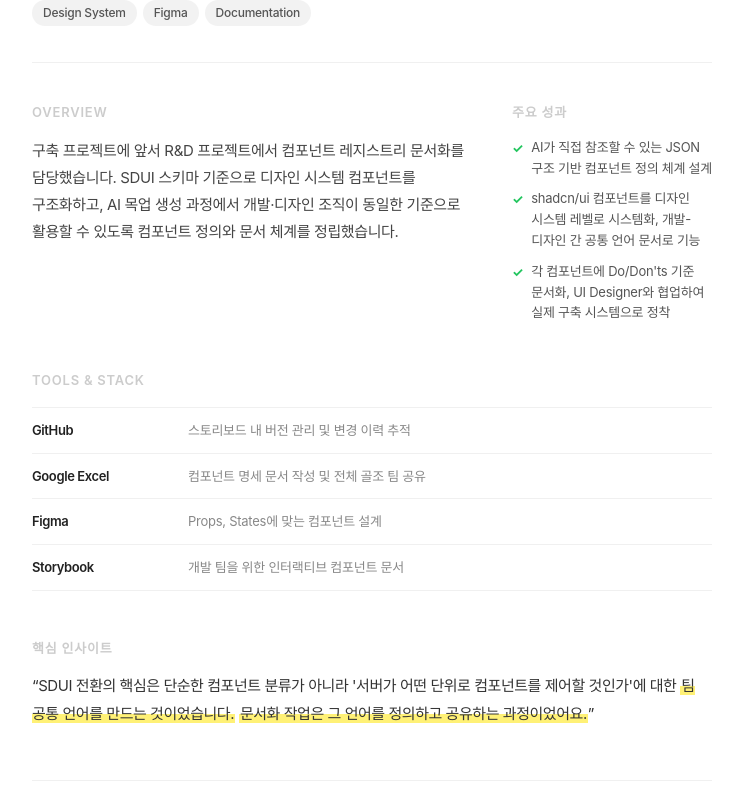
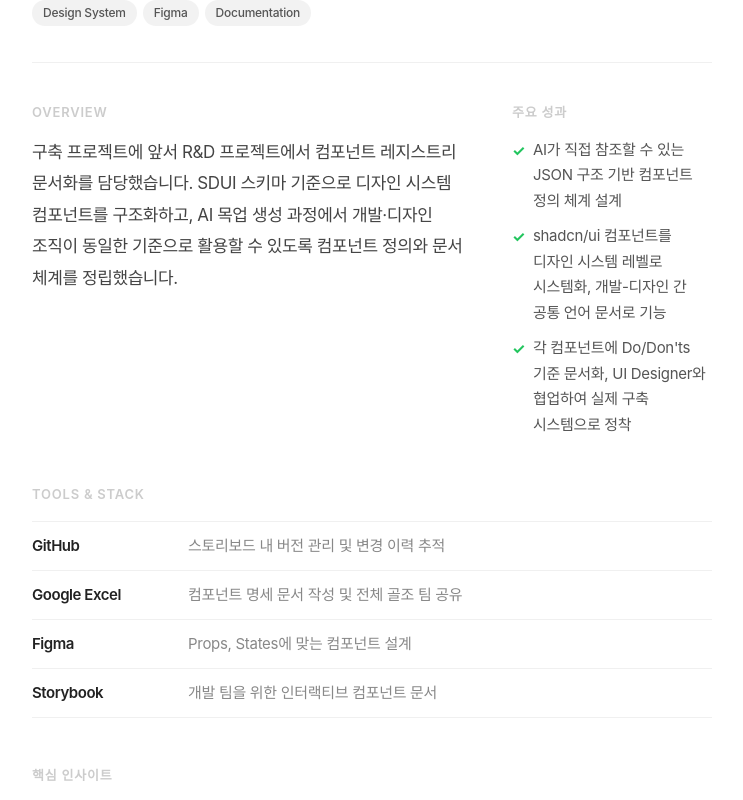
Before and after one commit to haeilylee/Portfolio, a Next.js app: page /projects/sdui in a window 1280 px wide. Shown: the part 740-1540 px from the top of the page, without its empty margins (308-1051 px from the left). Built offline with nearby package versions, Linux system fonts and the light colour scheme; a web font is replaced by a local one.

Commit message:
Increase font sizes in overview, outcomes, tools, and insight sections
Co-Authored-By: Claude Sonnet 4.6 <noreply@anthropic.com>

```diff
--- a/src/app/projects/[slug]/page.tsx
+++ b/src/app/projects/[slug]/page.tsx
@@ -421,7 +421,7 @@ export default async function ProjectDetailPage({
                 <h2 style={{ fontSize: "13px", textTransform: "uppercase", letterSpacing: "0.06em", color: "#ccc", fontWeight: 600, margin: "0 0 14px" }}>
                   Overview
                 </h2>
-                <p style={{ fontSize: "15px", color: "#444", lineHeight: 1.8, letterSpacing: "-0.025em", margin: 0 }}>
+                <p style={{ fontSize: "17px", color: "#444", lineHeight: 1.85, letterSpacing: "-0.025em", margin: 0 }}>
                   {project.desc}
                 </p>
               </div>
@@ -431,7 +431,7 @@ export default async function ProjectDetailPage({
                 </h2>
                 <ul style={{ listStyle: "none", padding: 0, margin: 0, display: "flex", flexDirection: "column", gap: "10px" }}>
                   {project.outcomes.map((o, i) => (
-                    <li key={i} style={{ display: "flex", gap: "8px", fontSize: "13px", color: "#555", lineHeight: 1.6, letterSpacing: "-0.02em" }}>
+                    <li key={i} style={{ display: "flex", gap: "8px", fontSize: "15px", color: "#555", lineHeight: 1.7, letterSpacing: "-0.02em" }}>
                       <span style={{ color: "#22c55e", fontWeight: 700, flexShrink: 0, marginTop: "1px" }}>✓</span>
                       <span>{o}</span>
                     </li>
@@ -460,8 +460,8 @@ export default async function ProjectDetailPage({
                     alignItems: "baseline",
                   }}
                 >
-                  <span style={{ fontSize: "13px", fontWeight: 600, color: "#222", letterSpacing: "-0.03em" }}>{tool.name}</span>
-                  <span style={{ fontSize: "13px", color: "#888", letterSpacing: "-0.02em", lineHeight: 1.6 }}>{tool.desc}</span>
+                  <span style={{ fontSize: "15px", fontWeight: 600, color: "#222", letterSpacing: "-0.03em" }}>{tool.name}</span>
+                  <span style={{ fontSize: "15px", color: "#888", letterSpacing: "-0.02em", lineHeight: 1.6 }}>{tool.desc}</span>
                 </div>
               ))}
             </div>
@@ -474,7 +474,7 @@ export default async function ProjectDetailPage({
             </h2>
             <p
               style={{
-                fontSize: "15px",
+                fontSize: "17px",
                 color: "#333",
                 lineHeight: 1.85,
                 letterSpacing: "-0.03em",
```
